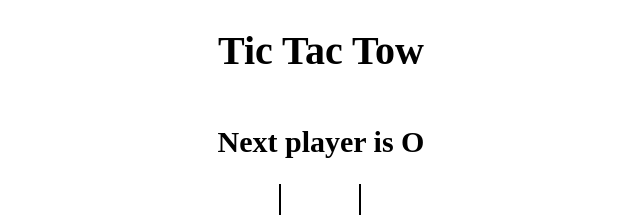
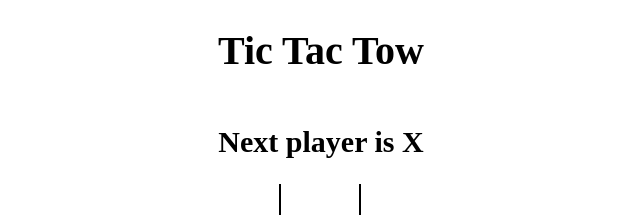
Before and after one commit to Dhalisuman001/Tic-Tac-Tow, a React (Vite) app: page / in a window 1280 px wide. Shown: the top 215 px of the page, without its empty margins (319-959 px from the left). Built offline with nearby package versions, Linux system fonts and the light colour scheme.

Commit message:
tranfrom state to game history

```diff
--- a/src/App.jsx
+++ b/src/App.jsx
@@ -3,35 +3,41 @@ import Board from './components/Board';
 import { calculateWinner } from './helpers';
 
 const App = () => {
-  const [board, setBoard] = useState(Array(9).fill(null));
-  const [isNext, setIsNext] = useState(false);
+  const [history, setHistory] = useState([
+    { board: Array(9).fill(null), isNext: true },
+  ]);
+  const [currentMove, setCurrentMove] = useState(0);
+  const current = history[currentMove];
 
-  const winner = calculateWinner(board);
+  const winner = calculateWinner(current.board);
   const message = winner
     ? `winner is ${winner}`
-    : `Next player is ${isNext ? 'X' : 'O'}`;
+    : `Next player is ${current.isNext ? 'X' : 'O'}`;
 
   const squareClick = loc => {
-    if (board[loc] || winner) {
+    if (current.board[loc] || winner) {
       return;
     }
 
-    setBoard(prev => {
-      return prev.map((square, location) => {
+    setHistory(prev => {
+      const last = prev[prev.length - 1];
+
+      const newBoard = last.board.map((square, location) => {
         if (location == loc) {
-          return isNext ? 'X' : 'O';
+          return last.isNext ? 'X' : 'O';
         }
         return square;
       });
+
+      return prev.concat({ board: newBoard, isNext: !last.isNext });
     });
-
-    setIsNext(prev => !prev);
+    setCurrentMove(prev => prev + 1);
   };
   return (
     <div className="app">
       <h1>Tic Tac Tow</h1>
       <h2>{message}</h2>
-      <Board board={board} squareClick={squareClick} />
+      <Board board={current.board} squareClick={squareClick} />
     </div>
   );
 };
```
